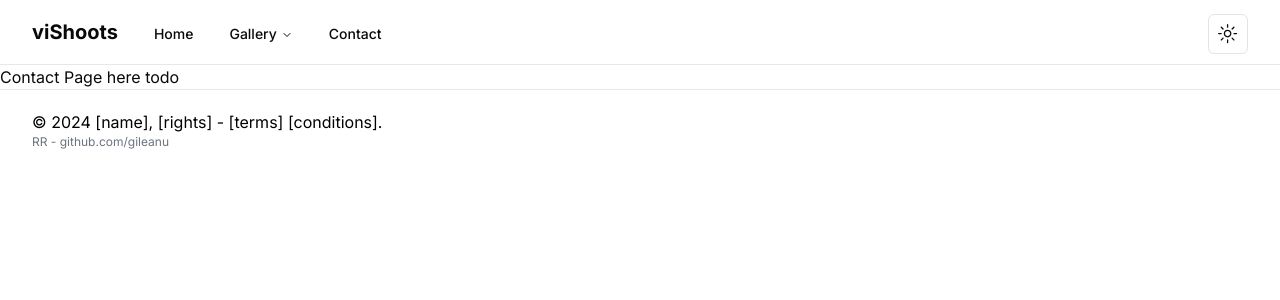
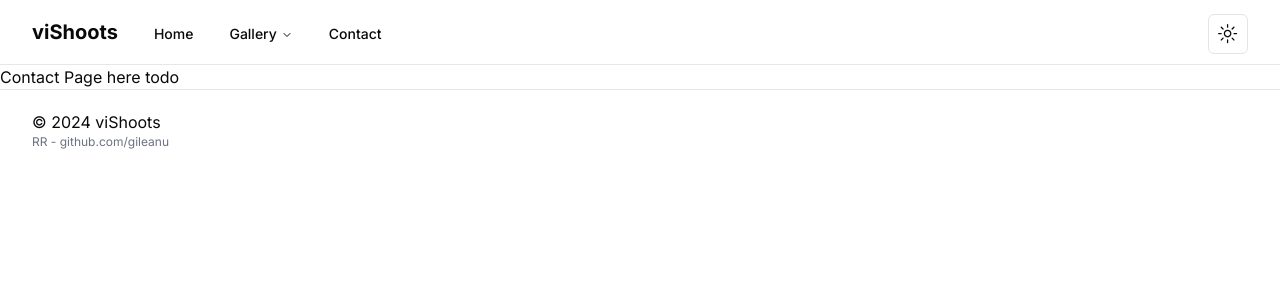
Before and after one commit to gileanu/vishoots, a Next.js app: page /contact in a window 1280 px wide. Shown: the top 300 px of the page. Built offline with nearby package versions, Linux system fonts and the light colour scheme.

Commit message:
[fix] updated footer info

```diff
--- a/components/footer.tsx
+++ b/components/footer.tsx
@@ -5,14 +5,14 @@ const currnetYear = new Date().getFullYear();
 
 const Footer = () => {
   return (
-    <footer className="bg-white border-t h-16">
+    <footer className="border-t h-16">
       <Container>
         <div className="mx-auto py-5">
-          <p className="test-xs text-black">
-            &copy; {currnetYear} [name], [rights] - [terms] [conditions].
-          </p>
+          <p className="test-xs ">&copy; {currnetYear} viShoots</p>
           <p className="text-xs text-gray-500">
-            <a href="https://github.com/gileanu">RR - github.com/gileanu</a>
+            <a href="https://github.com/gileanu" target="_blank">
+              RR - github.com/gileanu
+            </a>
           </p>
         </div>
       </Container>
```
